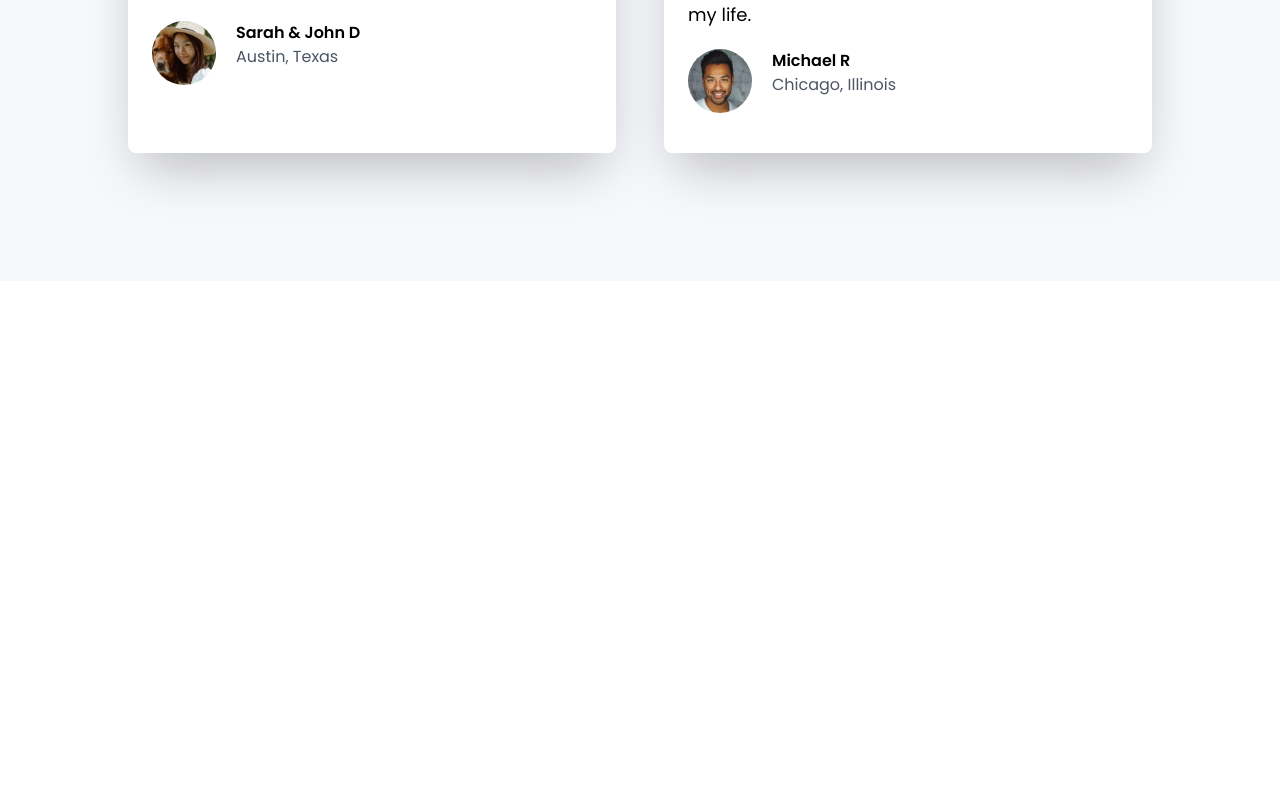
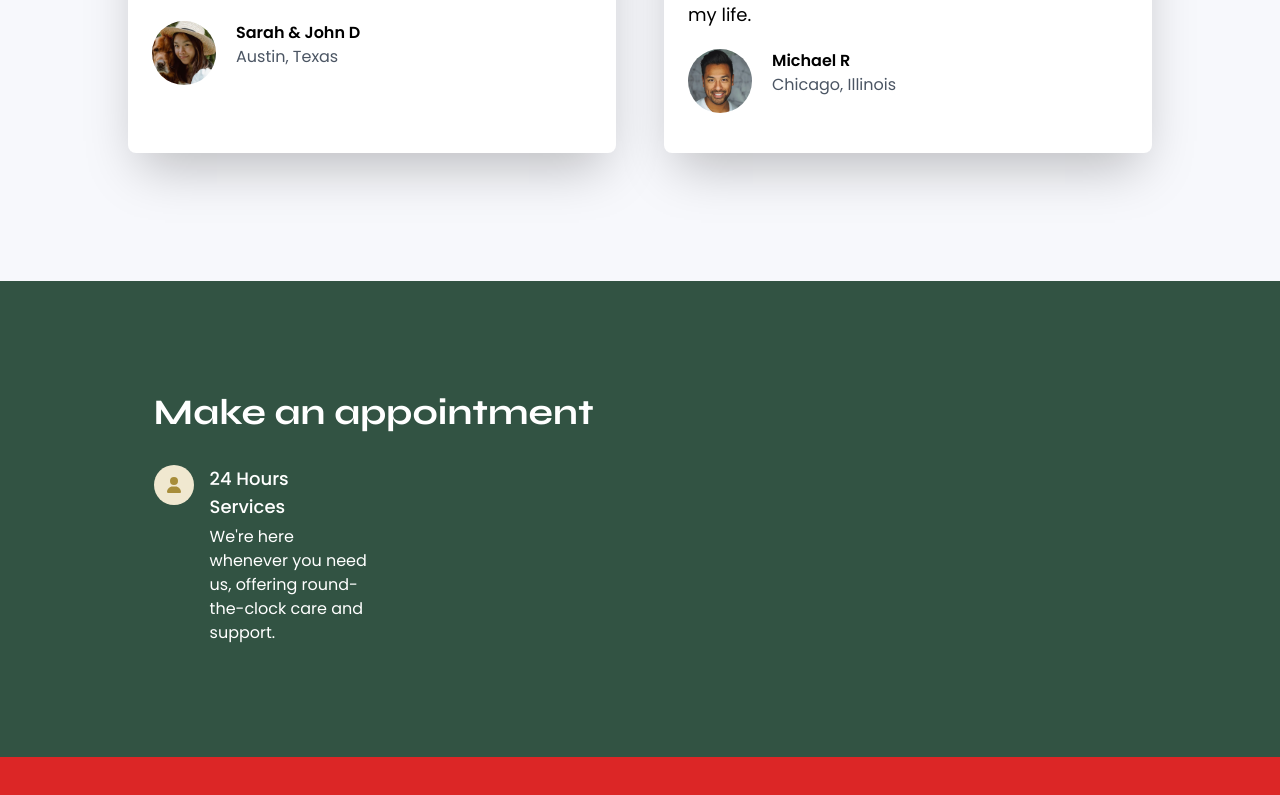
Before and after one commit to hafsachenni/TherapEase, a React (Vite) app: page / in a window 1280 px wide. Shown: the part 4497-5292 px from the top of the page. Built offline with nearby package versions, Linux system fonts and the light colour scheme.

Commit message:
Initialized contact us section layout structure

```diff
--- a/src/components/ContactUs.jsx
+++ b/src/components/ContactUs.jsx
@@ -3,7 +3,33 @@ import { FaUser, FaClipboardUser, FaPhone, FaHeartCircleCheck } from "react-icon
 
 const ContactUs = () => {
   return (
-    <div className='bg-white h-screen' id='contact'>
+    <div id='contact' className='bg-heroBgClr py-28 flex items-center justify-center px-8'>
+      <div className='container mx-auto'>
+        <div className='grid grid-cols-1 md:grid-cols-2 gap-8 md:gap-12 md:w-4/5 mx-auto items-center'>
+
+        {/* left side */}
+        <div className='space-y-8'>
+          <h2 className='text-4xl font-secondary font-bold mb-4 text-white '>Make an appointment</h2>
+          <div className='grid grid-cols-1 md:grid-cols-2 gap-8 text-white'>
+            <div className='flex items-start gap-4'>
+              <div className='rounded-full bg-primary p-3 flex items-center justify-center'>
+                <FaUser className='text-[#a78d3a]'/>
+              </div>
+
+              <div className='space-y-1'>
+                <h3 className='text-lg font-medium'>24 Hours Services</h3>
+                <p>We're here whenever you need us, offering round-the-clock care and support.</p>
+              </div>
+
+            </div>
+
+          </div>
+
+        </div>
+
+        </div>
+
+      </div>
 
     </div>
   )
--- a/src/components/Footer.jsx
+++ b/src/components/Footer.jsx
@@ -2,7 +2,7 @@ import React from 'react'
 
 const Footer = () => {
   return (
-    <div>
+    <div className='h-screen bg-red-600'>
 
     </div>
   )
```
